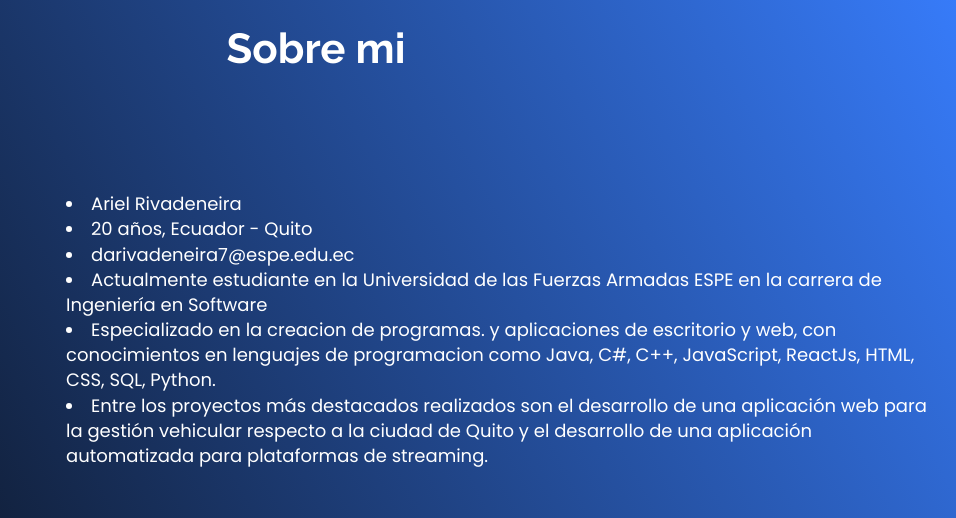
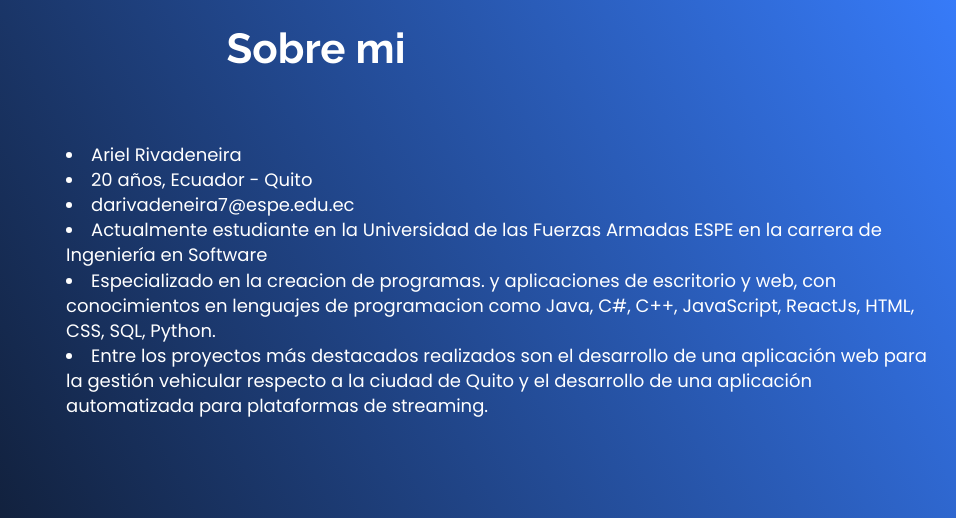
Before and after one commit to Fuerzas-Armadas-ESPE/portafolio-darivadeneira, a plain HTML site: page index.html in a window 1280 px wide. Shown: the part 880-1398 px from the top of the page, 324-1280 px from the left. Drawn offline with nearby package versions, Linux system fonts and the light colour scheme.

Commit message:
Portafolio v2.0.2

```diff
--- a/styles.css
+++ b/styles.css
@@ -116,7 +116,7 @@ hr {
     align-items: center;
     text-align: left;
     width: 100%;
-    padding-top: 5%;
+    padding-top: 1%;
 }
 .grid-cards-1 {
     display: flex;
```
